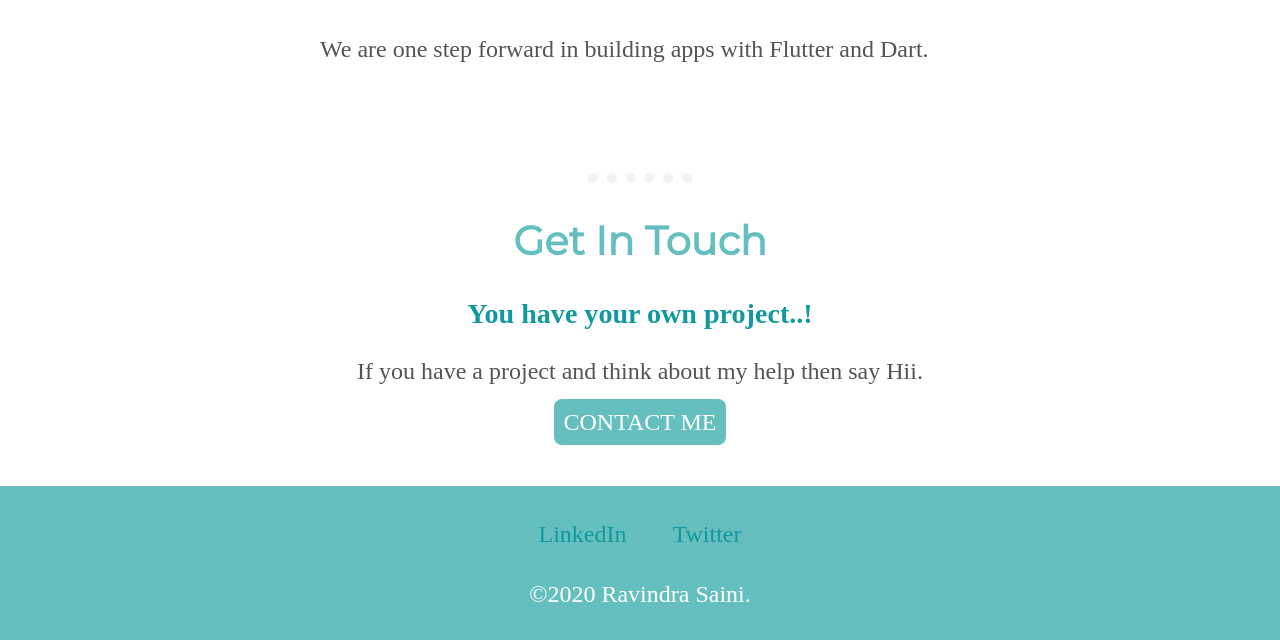
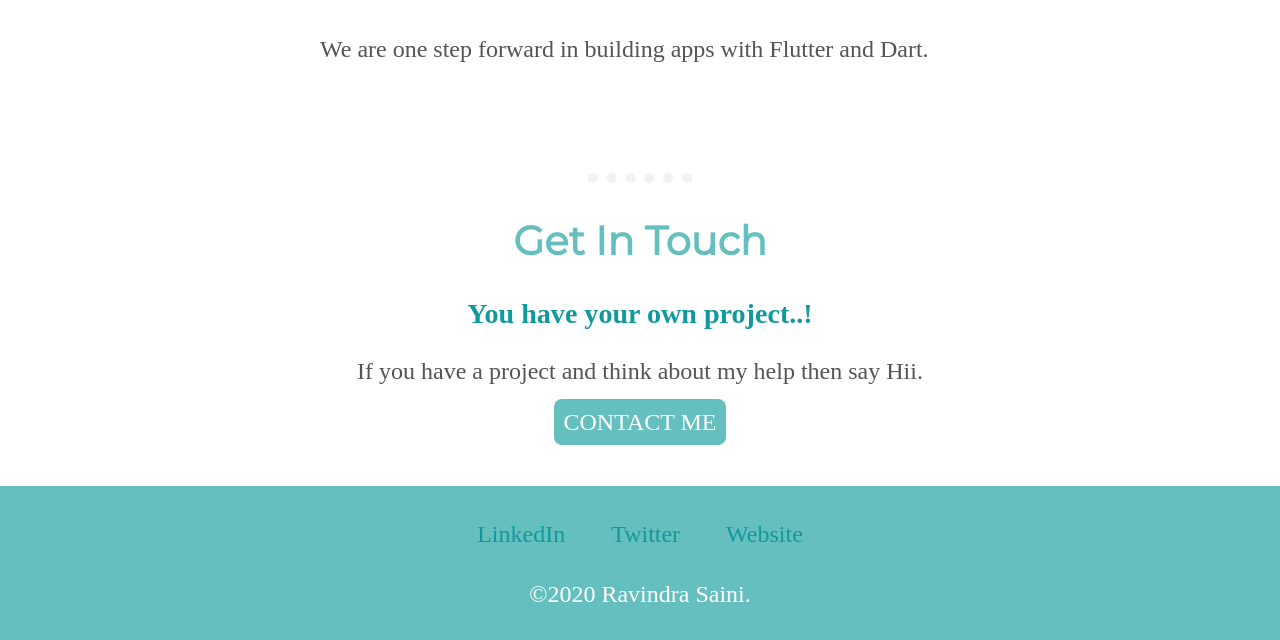
Before and after one commit to ravi-saini35/my-website, a plain HTML site: page index.html in a window 1280 px wide. Shown: the part 2355-2995 px from the top of the page. Drawn offline with Linux system fonts and the light colour scheme.

Commit message:
add social media links

```diff
--- a/index.html
+++ b/index.html
@@ -53,8 +53,9 @@
 
 
 <div class="bottom-container">
-  <a class="footer-link" href="https://www.linkedin.com/">LinkedIn</a>
-  <a class="footer-link" href="https://twitter.com/">Twitter</a>
+  <a class="footer-link" href="https://www.linkedin.com/in/ravindra35">LinkedIn</a>
+  <a class="footer-link" href="https://twitter.com/Ravindr81814343">Twitter</a>
+  <a class="footer-link" href="http://ravi-saini35.github.io/">Website</a>
   <!-- <a class="footer-link" href="https://www.appbrewery.co/">Website</a> -->
   <p class="copyright">©2020 Ravindra Saini.</p>
 </div>
```
